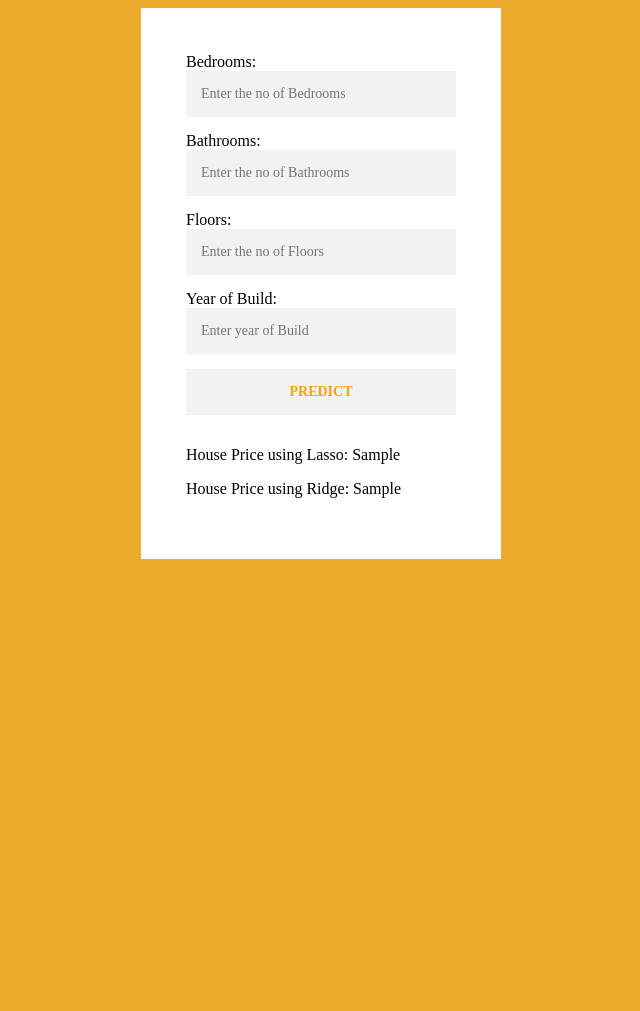
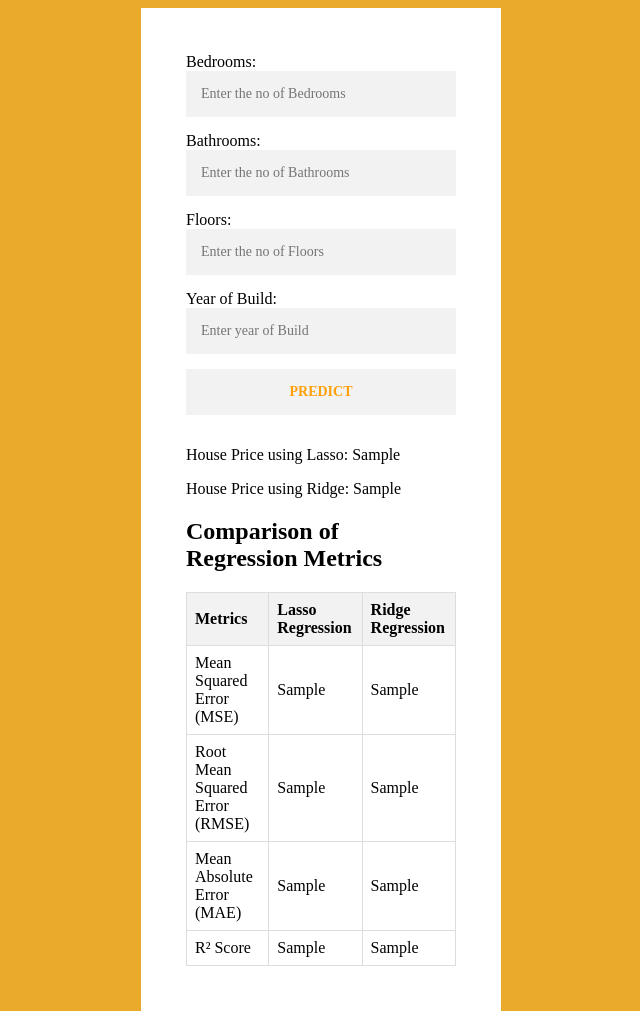
Before and after one commit to Vyshnavkumarp/house_price_lasso_ridge, a Flask app: template templates/index.html in a window 1280 px wide. Shown: the whole page, without its empty margins (319-959 px from the left). Before the commit the page ends 559 px from the top, so only its background shows below. Run offline with Flask 3, Linux system fonts and the light colour scheme; the template is opened without the code that fills it: most values are stand-ins (such as "Sample title", 1, 10 or a date in 2020); parts of the project's set-up code (start-up, migrations or seed data) failed here and were passed over.

Commit message:
Few optimizational and organizational changes

```diff
--- a/app.py
+++ b/app.py
@@ -1,3 +1,44 @@
+import pandas as pd
+import numpy as np
+from sklearn.model_selection import train_test_split
+from sklearn.metrics import mean_squared_error, mean_absolute_error, r2_score
+from sklearn.linear_model import Lasso
+from sklearn.linear_model import Ridge
+import pickle
+
+df = pd.read_csv("house_data.csv")
+columns = ['bedrooms', 'bathrooms', 'floors', 'yr_built', 'price']
+
+df = df[columns]
+
+X = df.iloc[:, 0:4]
+y = df.iloc[:, 4:]
+
+X_train, X_test, y_train, y_test = train_test_split(X, y, test_size=0.25)
+
+ridge = Ridge(alpha=0.1)
+ridge.fit(X_train, y_train)
+y_pred_ridge = ridge.predict(X_test)
+
+mse_ridge = mean_squared_error(y_test, y_pred_ridge)
+rmse_ridge = np.sqrt(mse_ridge)
+mae_ridge = mean_absolute_error(y_test, y_pred_ridge)
+r2_ridge = r2_score(y_test, y_pred_ridge)
+
+lasso = Lasso(alpha=0.1)
+lasso.fit(X_train, y_train)
+y_pred_lasso = lasso.predict(X_test)
+
+mse_lasso = mean_squared_error(y_test, y_pred_lasso)
+rmse_lasso = np.sqrt(mse_lasso)
+mae_lasso = mean_absolute_error(y_test, y_pred_lasso)
+r2_lasso = r2_score(y_test, y_pred_lasso)
+
+
+pickle.dump(lasso, open('model_lasso.pkl', 'wb'))
+pickle.dump(ridge, open('model_ridge.pkl', 'wb'))
+
+
 from flask import Flask, render_template, request
 import numpy as np
 import pickle
@@ -5,6 +46,7 @@ import pickle
 app = Flask(__name__)
 model_lasso = pickle.load(open('model_lasso.pkl', 'rb'))
 model_ridge = pickle.load(open('model_ridge.pkl', 'rb'))
+
 
 @app.route('/')
 def index():
@@ -22,7 +64,9 @@ def predict():
     pred_lasso = model_lasso.predict([arr])
     pred_ridge = model_ridge.predict([arr])
 
-    return render_template('index.html', data_lasso=int(pred_lasso), data_ridge=int(pred_ridge))
+
+    return render_template('index.html', data_lasso=int(pred_lasso), data_ridge=int(pred_ridge), mse_ridge=mse_ridge , rmse_ridge=rmse_ridge, mae_ridge=mae_ridge, r2_ridge=r2_ridge, mse_lasso=mse_lasso, rmse_lasso=rmse_lasso, mae_lasso=mae_lasso, r2_lasso=r2_lasso )
+
 
 if __name__ == '__main__':
     app.run(debug=True)
--- a/static/css/main.css
+++ b/static/css/main.css
@@ -31,3 +31,15 @@ body{
     font-weight: 600;
     color: rgb(255, 160, 8);
 }
+table {
+    width: 100%;
+    border-collapse: collapse;
+}
+th, td {
+    border: 1px solid #dddddd;
+    text-align: left;
+    padding: 8px;
+}
+th {
+    background-color: #f2f2f2;
+}
--- a/templates/index.html
+++ b/templates/index.html
@@ -22,6 +22,35 @@
             </form>
             <p> House Price using Lasso: {{data_lasso}}</p>
             <p> House Price using Ridge: {{data_ridge}}</p>
+            <h2>Comparison of Regression Metrics</h2>
+            <table>
+              <tr>
+                <th>Metrics</th>
+                <th>Lasso Regression</th>
+                <th>Ridge Regression</th>
+              </tr>
+              <tr>
+                <td>Mean Squared Error (MSE)</td>
+                <td>{{mse_lasso}}</td>
+                <td>{{mse_ridge}}</td>
+              </tr>
+              <tr>
+                <td>Root Mean Squared Error (RMSE)</td>
+                <td>{{rmse_lasso}}</td>
+                <td>{{rmse_ridge}}</td>
+              </tr>
+              <tr>
+                <td>Mean Absolute Error (MAE)</td>
+                <td>{{mae_lasso}}</td>
+                <td>{{mae_ridge}}</td>
+              </tr>
+              <tr>
+                <td>R² Score</td>
+                <td>{{r2_lasso}}</td>
+                <td>{{r2_ridge}}</td>
+              </tr>
+            </table>
+
         </div>
 
     </div>
```
Also changed, not shown: house_lasso.py (deleted, +0 -21 lines), house_ridge.py (deleted, +0 -21 lines), 2 other files.
